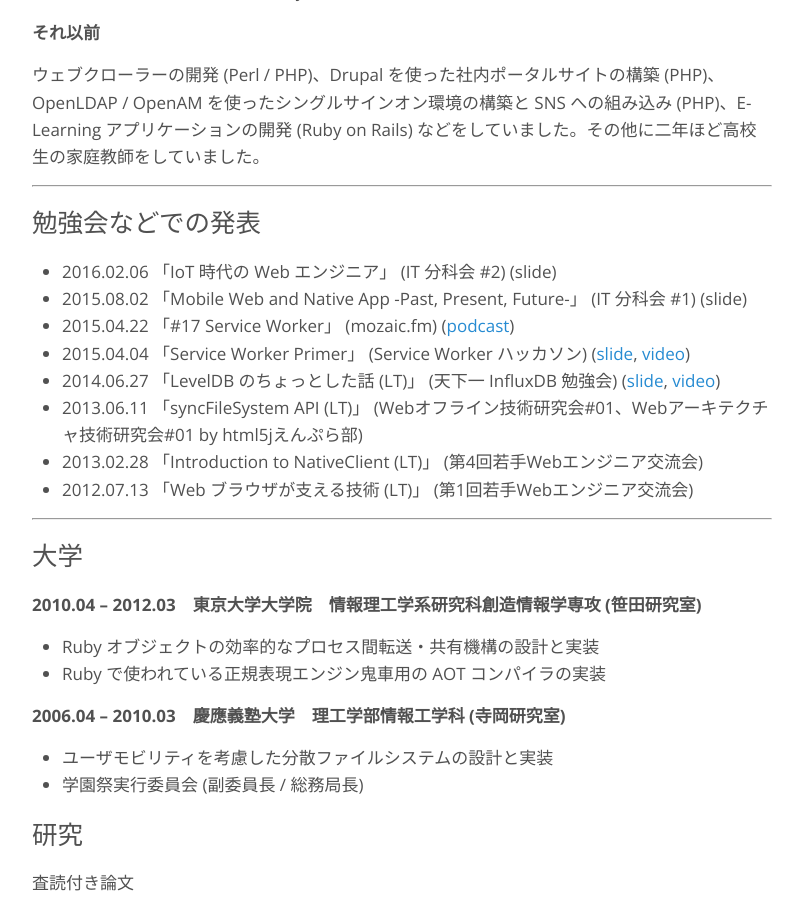
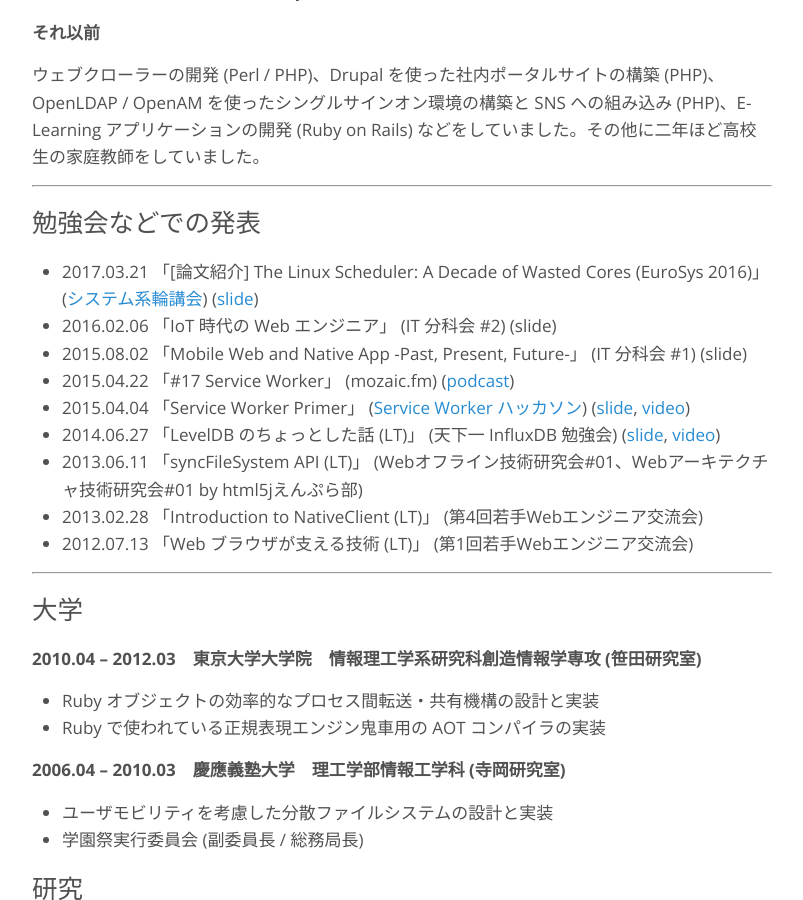
Before and after one commit to nhiroki/nhiroki.github.io, a Jekyll site: the page built from about.md, in a window 1280 px wide and 900 px high, scrolled down 1602 px. Shown: the whole window, without its empty margins (238-1041 px from the left). Built offline with Jekyll 4.4.1, drawn with Linux system fonts in a browser that asks for light colours; some of the changed text lies outside the part shown.

Commit message:
Add a new entry to the presentation history in the "about" page

```diff
--- a/about.md
+++ b/about.md
@@ -1,7 +1,7 @@
 ---
 layout: page
 title: About
-date: 2017/03/18
+date: 2017/03/21
 permalink: /about/
 ---
 
@@ -64,10 +64,11 @@ Chrome OS の文字入力変換ウィンドウの UI 改善。Chromium とか iB
 
 # 勉強会などでの発表
 
+* 2017.03.21 「[論文紹介] The Linux Scheduler: A Decade of Wasted Cores (EuroSys 2016)」([システム系輪講会](https://connpass.com/event/52323/)) ([slide](https://docs.google.com/presentation/d/1B9lC6uPxHBzWm9Elhn8cvvQXy7ykIe7EPgFe0i0hAYk/pub?start=false&loop=false&slide=id.p))
 * 2016.02.06 「IoT 時代の Web エンジニア」 (IT 分科会 #2) (slide)
 * 2015.08.02 「Mobile Web and Native App -Past, Present, Future-」 (IT 分科会 #1) (slide)
 * 2015.04.22 「#17 Service Worker」 (mozaic.fm) ([podcast](http://mozaic.fm/post/117004083098/17-service-worker))
-* 2015.04.04 「Service Worker Primer」 (Service Worker ハッカソン) ([slide](https://docs.google.com/presentation/d/1WiL241gQYOSAV6yVlM2_hloX-fDwzWHIZXqWhuEzdX0/pub?start=false&loop=false&delayms=3000), [video](https://www.youtube.com/watch?feature=player_embedded&v=FnS0MdLM5ZU#t=285))
+* 2015.04.04 「Service Worker Primer」 ([Service Worker ハッカソン](https://developers-jp.googleblog.com/2015/03/service-worker.html)) ([slide](https://docs.google.com/presentation/d/1WiL241gQYOSAV6yVlM2_hloX-fDwzWHIZXqWhuEzdX0/pub?start=false&loop=false&delayms=3000), [video](https://www.youtube.com/watch?feature=player_embedded&v=FnS0MdLM5ZU#t=285))
 * 2014.06.27 「LevelDB のちょっとした話 (LT)」 (天下一 InfluxDB 勉強会) ([slide](https://docs.google.com/a/chromium.org/presentation/d/1rqB-7G1CD0PQ74UGr2OKqpwOxVenXYeJIU_FzgskvKA/edit#slide=id.p), [video](https://www.youtube.com/watch?v=gU42aRdohhM))
 * 2013.06.11 「syncFileSystem API (LT)」 (Webオフライン技術研究会#01、Webアーキテクチャ技術研究会#01 by html5jえんぷら部)
 * 2013.02.28 「Introduction to NativeClient (LT)」 (第4回若手Webエンジニア交流会)
```
